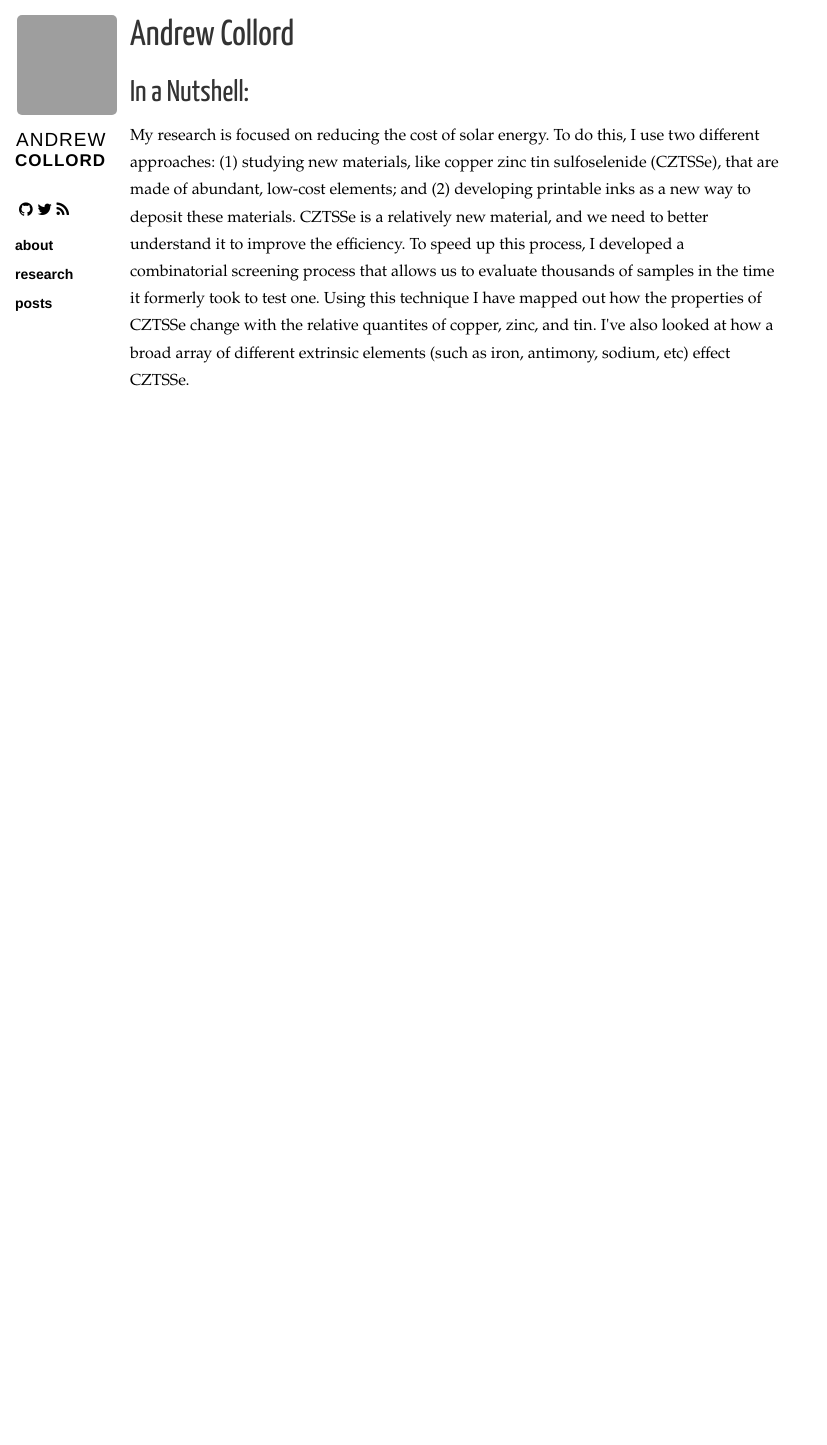
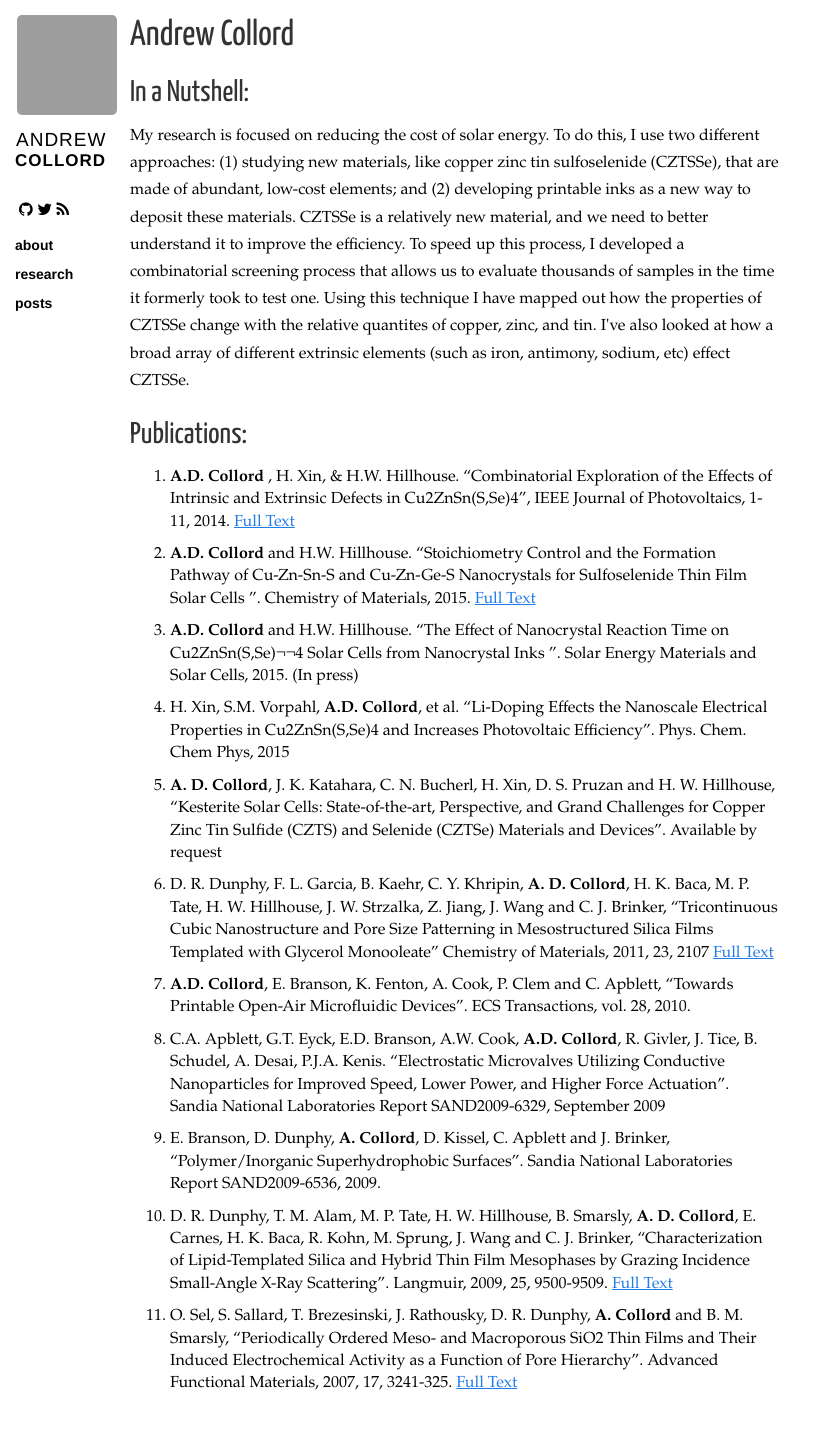
Before and after one commit to acollord/acollord.github.io, a Jekyll site: the page built from research.html, in a window 1280 px wide. Shown: the whole page, without its empty margins (0-827 px from the left). Built offline with Jekyll 4.4.1, drawn with Linux system fonts in a browser that asks for light colours; nearby versions of some CDN libraries; Markdown is read by kramdown in place of the engine named in the settings; before the commit the page ends 900 px from its top, so only the background shows below that; grey boxes are pictures that could not be loaded.

Commit message:
Update research.html

```diff
--- a/research.html
+++ b/research.html
@@ -9,7 +9,8 @@ title: "Research"
 
 
 <h2> In a Nutshell: </h2>
-<p> My research is focused on reducing the cost of solar energy.
+<p>
+My research is focused on reducing the cost of solar energy.
 To do this, I use two different approaches: (1) studying new materials,
 like copper zinc tin sulfoselenide (CZTSSe), that are made of abundant,
 low-cost elements; and (2) developing printable inks as a new way to deposit
@@ -18,8 +19,32 @@ To speed up this process, I developed a combinatorial screening process that all
 evaluate thousands of samples in the time it formerly took to test one. Using this technique I have mapped out
 how the properties of CZTSSe change with the relative quantites of copper, zinc, and tin. I've also looked at
 how a broad array of different extrinsic elements (such as iron, antimony, sodium, etc) effect CZTSSe.
-
 </p>
 
+<h2> Publications: </h2>
+<ol>
+  <li> <b> A.D. Collord </b>, H. Xin, & H.W. Hillhouse. “Combinatorial Exploration of the Effects of Intrinsic and Extrinsic Defects in Cu2ZnSn(S,Se)4”, IEEE Journal of Photovoltaics, 1-11, 2014. <a href= "http://dx.doi.org/10.1109/JPHOTOV.2014.2361053"> Full Text </a> </li>
+
+  <li> <b>A.D. Collord </b> and H.W. Hillhouse. “Stoichiometry Control and the Formation Pathway of Cu-Zn-Sn-S and Cu-Zn-Ge-S Nanocrystals for Sulfoselenide Thin Film Solar Cells ”. Chemistry of Materials, 2015. <a href ="http://dx.doi.org/10.1021/acs.chemmater.5b00104"> Full Text </a></li>
+
+  <li><b>A.D. Collord</b> and H.W. Hillhouse. “The Effect of Nanocrystal Reaction Time on Cu2ZnSn(S,Se)¬¬4 Solar Cells from Nanocrystal Inks ”. Solar Energy Materials and Solar Cells, 2015. (In press) </li>
+
+  <li>H. Xin, S.M. Vorpahl, <b>A.D. Collord</b>, et al. “Li-Doping Effects the Nanoscale Electrical Properties in Cu2ZnSn(S,Se)4 and Increases Photovoltaic Efficiency”. Phys. Chem. Chem Phys, 2015 </li>
+
+  <li> <b>A. D. Collord</b>, J. K. Katahara, C. N. Bucherl, H. Xin, D. S. Pruzan and H. W. Hillhouse, “Kesterite Solar Cells: State-of-the-art, Perspective, and Grand Challenges for Copper Zinc Tin Sulfide (CZTS) and Selenide (CZTSe) Materials and Devices”. Available by request </li>
+
+  <li>D. R. Dunphy, F. L. Garcia, B. Kaehr, C. Y. Khripin, <b>A. D. Collord</b>, H. K. Baca, M. P. Tate, H. W. Hillhouse, J. W. Strzalka, Z. Jiang, J. Wang and C. J. Brinker, “Tricontinuous Cubic Nanostructure and Pore Size Patterning in Mesostructured Silica Films Templated with Glycerol Monooleate” Chemistry of Materials, 2011, 23, 2107 <a href="http://dx.doi.org/10.1021/cm1033723">Full Text</a></li>
+
+  <li><b>A.D. Collord</b>, E. Branson, K. Fenton, A. Cook, P. Clem and C. Apblett, “Towards Printable Open-Air Microfluidic Devices”. ECS Transactions, vol. 28, 2010. </li>
+
+  <li>C.A. Apblett, G.T. Eyck, E.D. Branson, A.W. Cook, <b>A.D. Collord</b>, R. Givler, J. Tice, B. Schudel, A. Desai, P.J.A. Kenis. “Electrostatic Microvalves Utilizing Conductive Nanoparticles for Improved Speed, Lower Power, and Higher Force Actuation”. Sandia National Laboratories Report SAND2009-6329, September 2009 </li>
+
+  <li>E. Branson, D. Dunphy, <b>A. Collord</b>, D. Kissel, C. Apblett and J. Brinker, “Polymer/Inorganic Superhydrophobic Surfaces”. Sandia National Laboratories Report SAND2009-6536, 2009.</li>
+
+  <li>D. R. Dunphy, T. M. Alam, M. P. Tate, H. W. Hillhouse, B. Smarsly, <b>A. D. Collord</b>, E. Carnes, H. K. Baca, R. Kohn, M. Sprung, J. Wang and C. J. Brinker, “Characterization of Lipid-Templated Silica and Hybrid Thin Film Mesophases by Grazing Incidence Small-Angle X-Ray Scattering”. Langmuir, 2009, 25, 9500-9509. <a href="http://dx.doi.org/10.1021/la900748r">Full Text</a></li>
+
+  <li>O. Sel, S. Sallard, T. Brezesinski, J. Rathousky, D. R. Dunphy, <b>A. Collord</b> and B. M. Smarsly, “Periodically Ordered Meso- and Macroporous SiO2 Thin Films and Their Induced Electrochemical Activity as a Function of Pore Hierarchy”.  Advanced Functional Materials, 2007, 17, 3241-325. <a href="http://dx.doi.org/10.1002/adfm.200700079">Full Text</a></li>
+
+</ol>
 
 </section>
```
